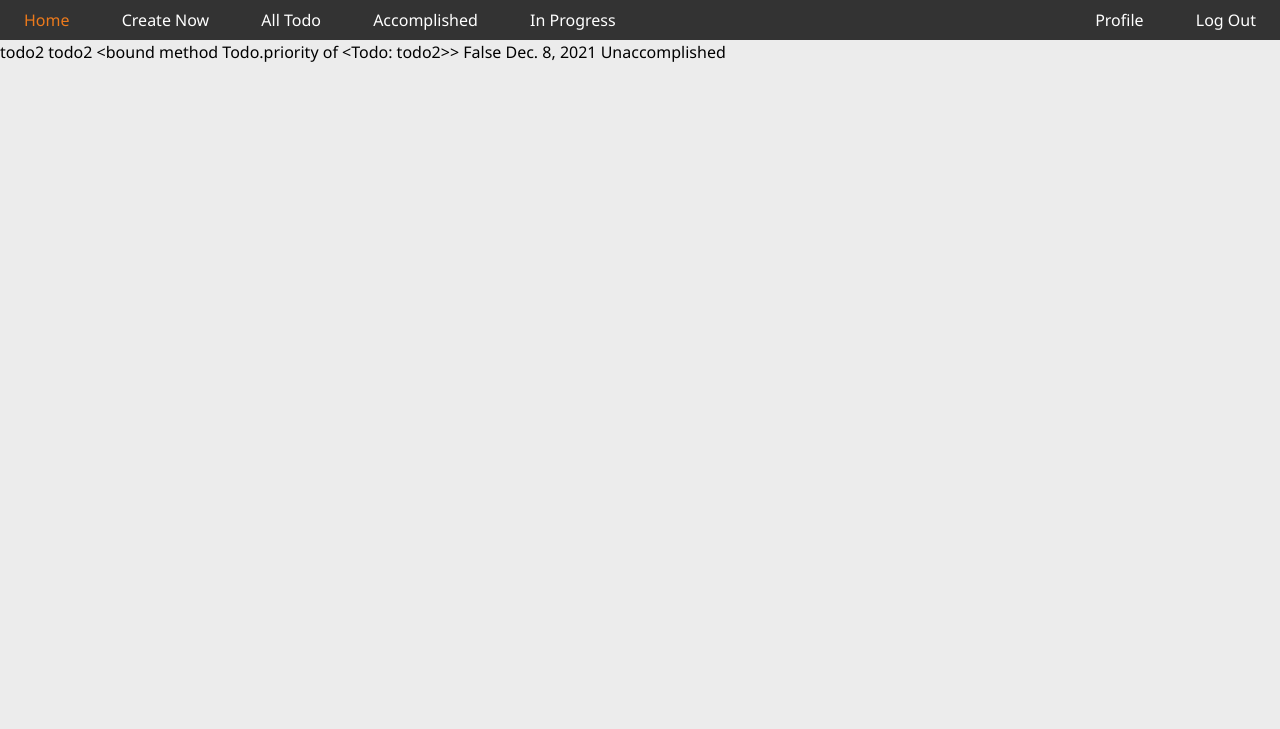
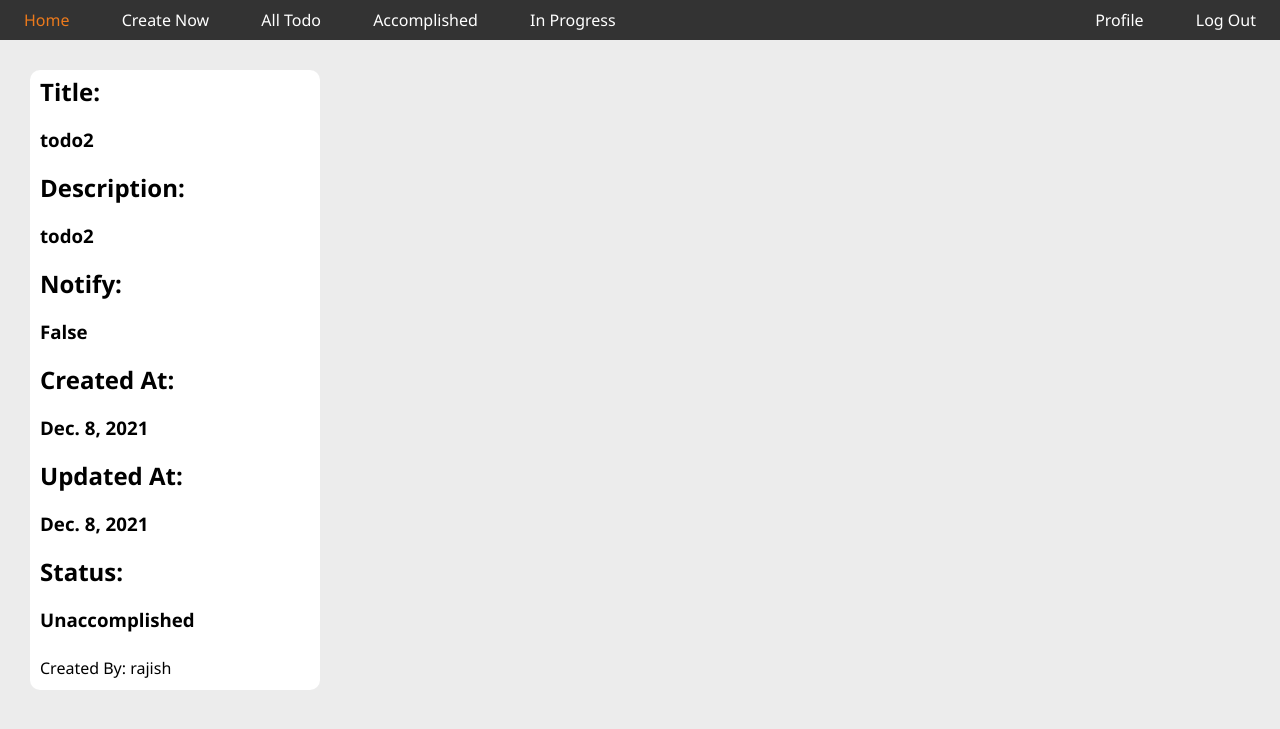
Before and after one commit to Rajish123/Todo_project, a Django app: a page that uses Todo_list/templates/Todo_list/todo_detail.html in a window 1280 px wide. Shown: the top 729 px of the page. Run offline with Django 3.2, Linux system fonts and the light colour scheme; a user stored in the database is signed in; data comes from the database, SQL or seed files in the repository.

Commit message:
templates modified

```diff
--- a/Todo_list/templates/Todo_list/profile.html
+++ b/Todo_list/templates/Todo_list/profile.html
@@ -11,8 +11,8 @@
                         <img src="{{user.profile.avatar.url}}" alt="user profile">
                     </div>
                     <div>
-                        <p>{{user.username}}</p>
-                        <p>{{user.email}}</p>
+                        <p>Username: {{user.username}}</p>
+                        <p>Email: {{user.email}}</p>
                         <a href="{% url 'update_profile' %}" class="btn">Settings</a>
                     </div>
                 </div>
--- a/Todo_list/templates/Todo_list/todo_detail.html
+++ b/Todo_list/templates/Todo_list/todo_detail.html
@@ -2,16 +2,24 @@
 
 {% block content %}
 
-    <div class = "container">
-        {{todo.user}}
-        {{todo.title}}
-        {{todo.description}}
-        {{todo.priority}}
-        {{todo.notify}}
-        {{todo.created_at}}
-        {{todo.completed}}
-
-
-    </div>
+    <section>
+        <div id = "todo-container">
+            <div class = "todo-detail">
+                <h2>Title:</h2>
+                <br><h3>{{todo.title}}</h3><br>
+                <h2>Description:</h2>
+                <br><h3>{{todo.description}}</h3><br>
+                <h2>Notify:</h2>
+                <br><h3>{{todo.notify}}</h3><br>
+                <h2>Created At:</h2>
+                <br><h3>{{todo.created_at}}</h3><br>
+                <h2>Updated At:</h2>
+                <br><h3>{{todo.updated_at}}</h3><br>
+                <h2>Status:</h2>
+                <br><h3>{{todo.completed}}</h3><br>
+                <span>Created By: {{todo.profile.user}}<span>
+            </div>
+        </div>
+    </section>
 
 {% endblock content %}
```
Also changed, not shown: Todo_list/templates/Todo_list/accomplished_todo.html (+35 -5 lines), Todo_list/templates/Todo_list/listtodo.html (+9 -4 lines), Todo_list/templates/Todo_list/todo_inprogress.html (+33 -5 lines).
